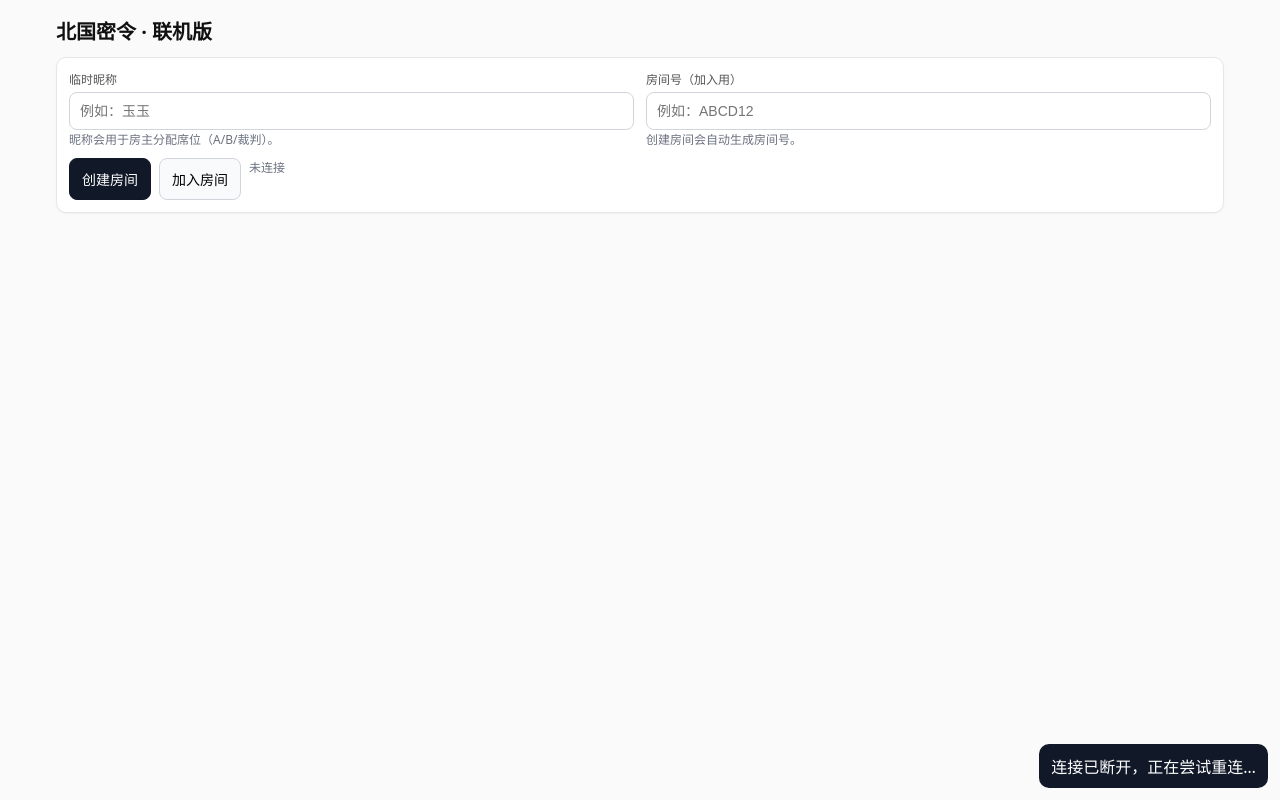
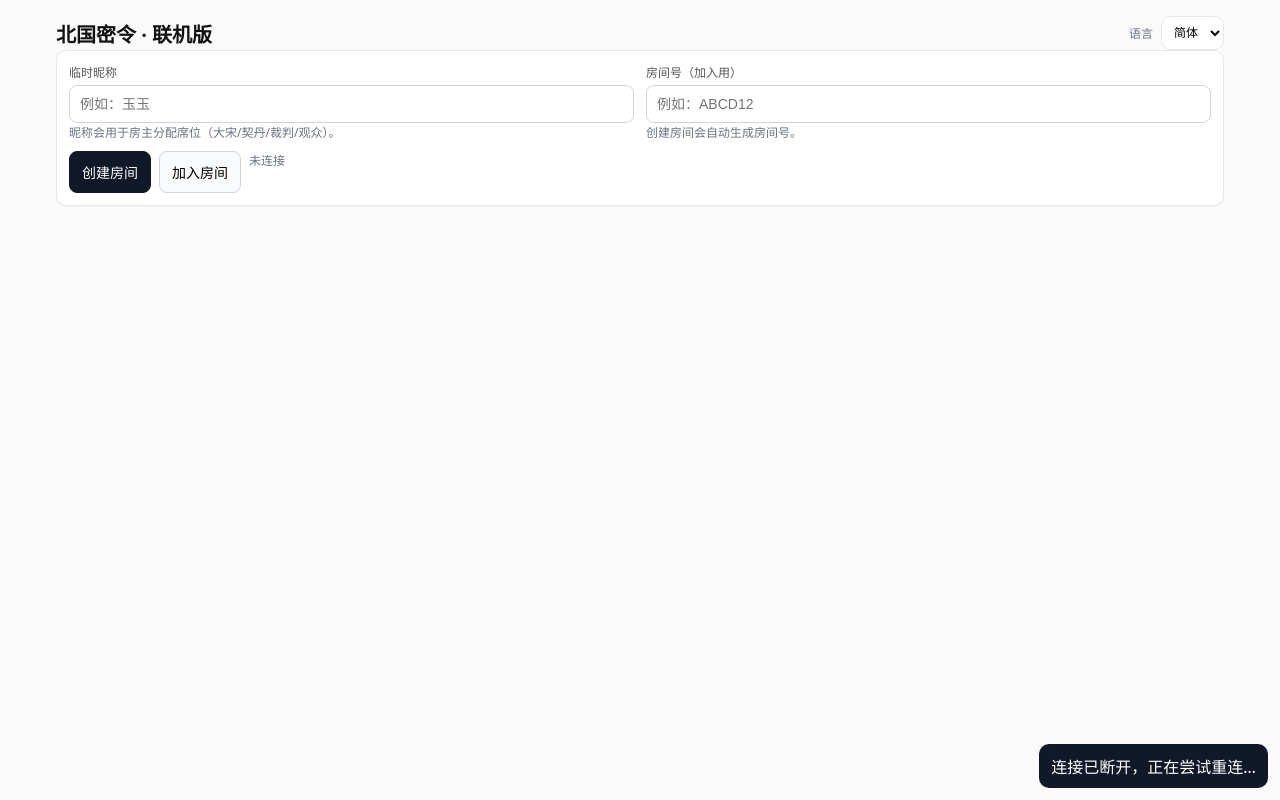
Before and after one commit to tempUserCY/beiguo_online, a website: page public/index.html in a window 1280 px wide. Drawn offline with Linux system fonts and the light colour scheme.

Commit message:
Update index.html

```diff
--- a/public/index.html
+++ b/public/index.html
@@ -100,18 +100,29 @@
       .rosterSelect{width:100%}
     }
     .toast{position:fixed;right:12px;bottom:12px;max-width:420px;background:#111827;color:#fff;padding:10px 12px;border-radius:10px;display:none}
-  </style>
+</style>
+  <!-- 简繁转换（OpenCC-JS, UMD） -->
+  <script src="https://cdn.jsdelivr.net/npm/opencc-js@1.0.5/dist/umd/full.js"></script>
 </head>
 <body>
   <div class="wrap">
-    <h1>北国密令 · 联机版</h1>
+    <div style="display:flex;align-items:center;justify-content:space-between;gap:12px;flex-wrap:wrap">
+      <h1 style="margin:0">北国密令 · 联机版</h1>
+      <div style="display:flex;align-items:center;gap:8px">
+        <span class="muted">语言</span>
+        <select id="langSelect" class="rosterSelect" style="height:34px">
+          <option value="zh-CN">简体</option>
+          <option value="zh-TW">繁體</option>
+        </select>
+      </div>
+    </div>
 
     <div class="card" id="joinCard">
       <div class="row">
         <div>
           <label>临时昵称</label>
           <input id="nickInput" placeholder="例如：玉玉" />
-          <div class="muted">昵称会用于房主分配席位（A/B/裁判）。</div>
+          <div class="muted">昵称会用于房主分配席位（大宋/契丹/裁判/观众）。</div>
         </div>
         <div>
           <label>房间号（加入用）</label>
```
